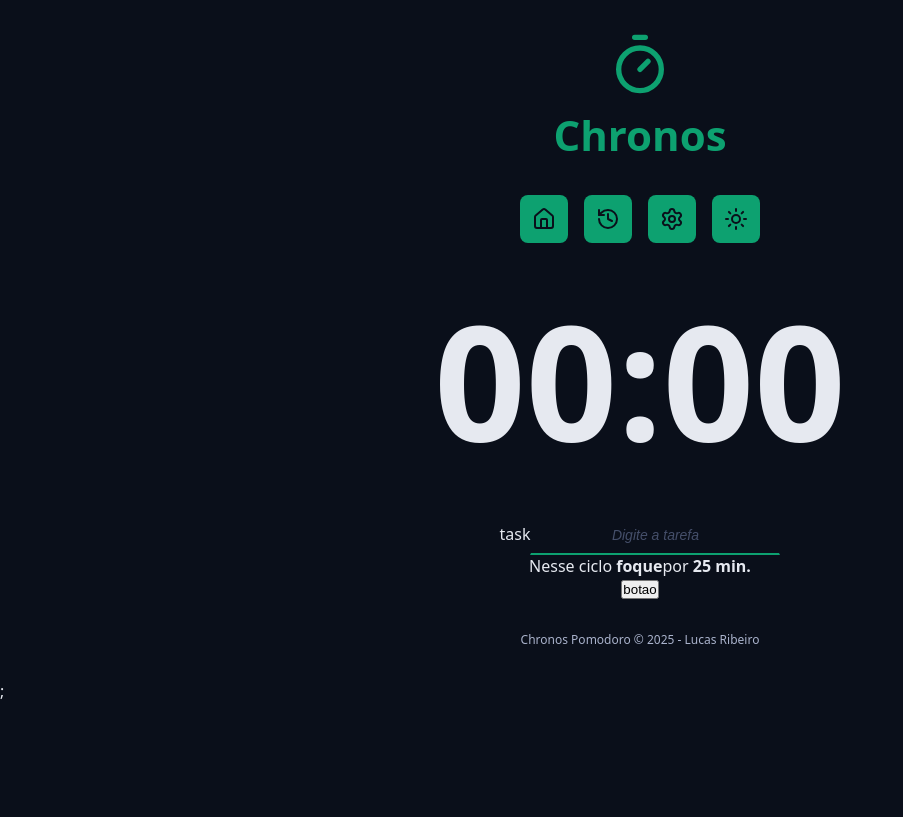
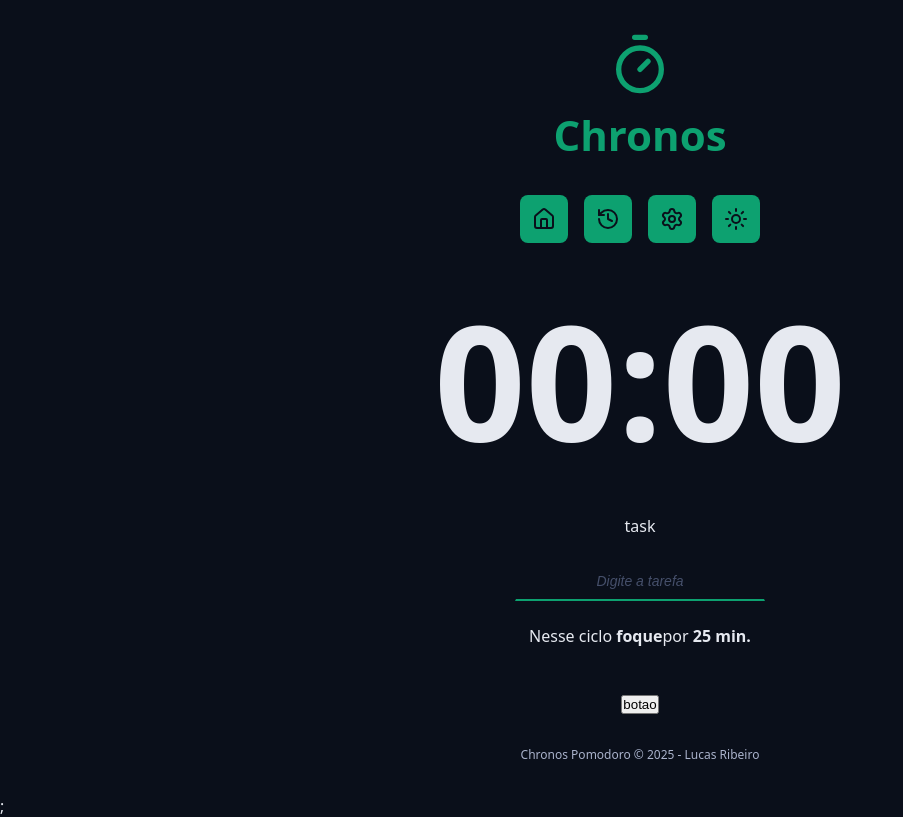
Before and after one commit to lucas-ribeiro03/chronos-pomodoro, a React (Vite) app: page / in a window 1280 px wide. Shown: the whole page, without its empty margins (0-903 px from the left). Built offline with nearby package versions, Linux system fonts and the light colour scheme.

Commit message:
form styles

```diff
--- a/src/styles/global.css
+++ b/src/styles/global.css
@@ -18,7 +18,16 @@ body {
 
 .form {
   display: flex;
+  align-items: center;
+  justify-content: center;
   flex-direction: column;
+  gap: 2.4rem;
+}
+
+.formRow {
+  display: flex;
+  align-items: center;
   justify-content: center;
-  align-items: center;
+  flex-direction: column;
+  gap: 2.4rem;
 }
```
